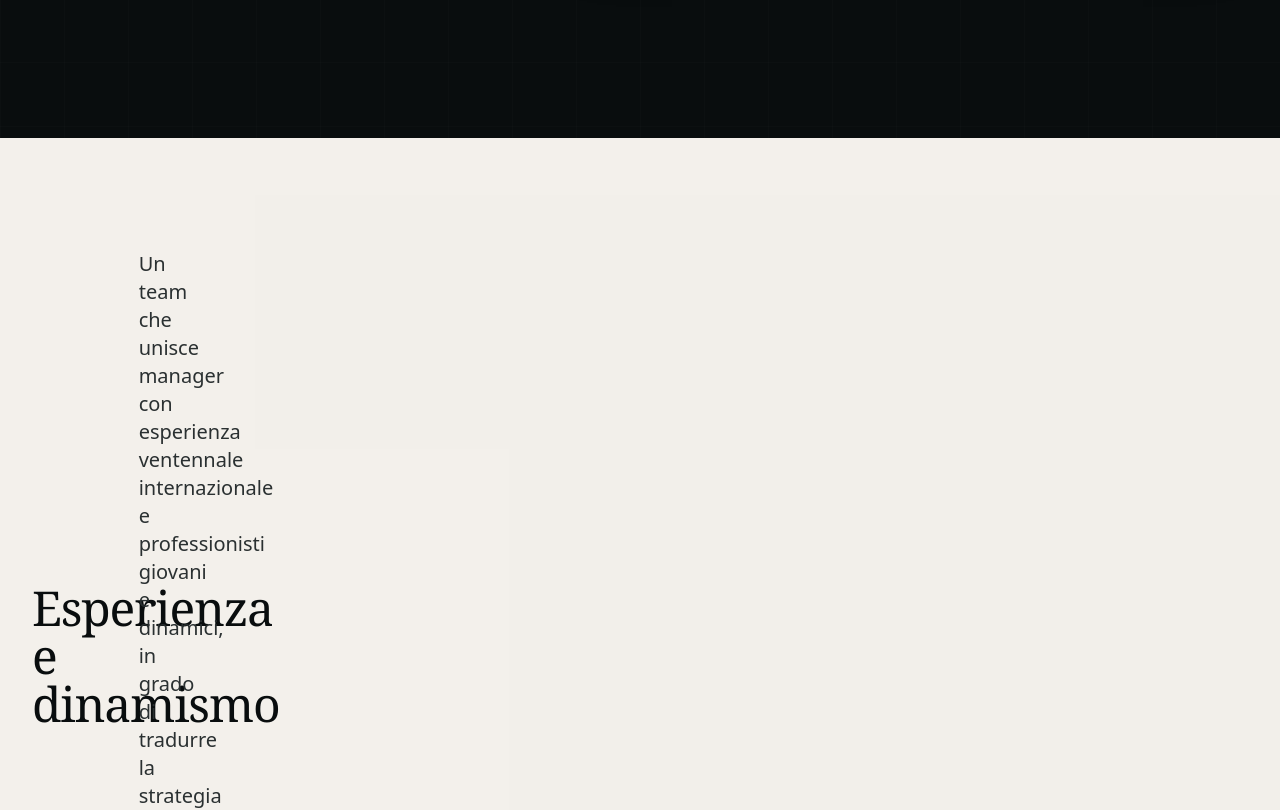
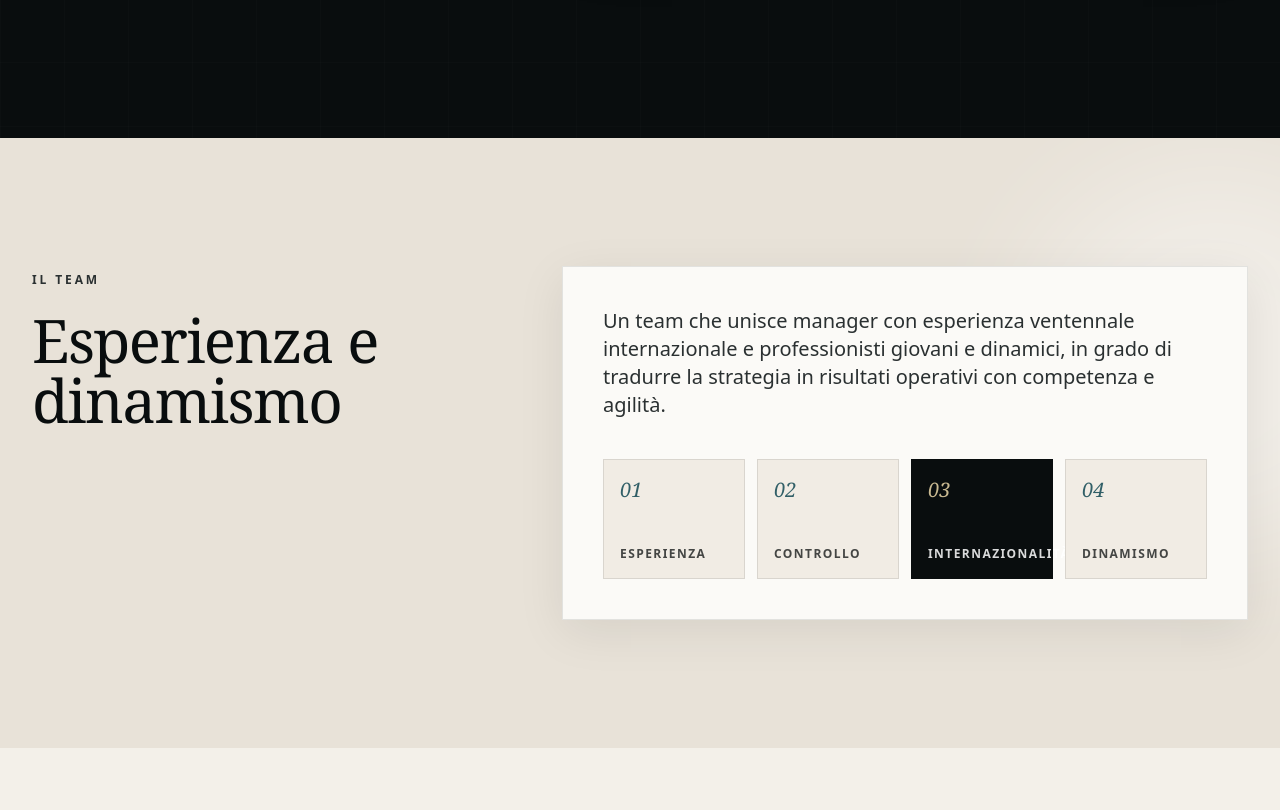
Before and after one commit to gaetanomeli95-lab/Prosperya-site, a Next.js app: page / in a window 1280 px wide. Shown: the part 5140-5950 px from the top of the page. Built offline with nearby package versions, Linux system fonts and the light colour scheme.

Commit message:
design: make experience section dimensional and premium

```diff
--- a/src/components/SectionExperience.tsx
+++ b/src/components/SectionExperience.tsx
@@ -4,27 +4,33 @@ import { home } from '@/data/content';
 import { FadeIn } from './MotionWrapper';
 
 export function SectionExperience() {
+  const items = ['Esperienza', 'Controllo', 'Internazionalità', 'Dinamismo'];
+
   return (
-    <section className="py-20 lg:py-28 bg-stone-warm/30">
-      <div className="max-w-7xl mx-auto px-5 sm:px-6 lg:px-8">
-        <div className="grid grid-cols-1 lg:grid-cols-12 gap-10 lg:gap-16 items-center">
+    <section className="relative overflow-hidden py-24 lg:py-32 bg-[#E8E2D8]">
+      <div className="absolute right-[-8rem] top-8 h-96 w-96 rounded-full bg-white/40 blur-3xl" />
+      <div className="max-w-[1480px] mx-auto px-5 sm:px-6 lg:px-8 relative">
+        <div className="grid grid-cols-1 lg:grid-cols-12 gap-10 lg:gap-14 items-start">
+          <div className="lg:col-span-5">
             <FadeIn>
-            <div className="lg:col-span-5">
-              <h2 className="text-3xl sm:text-4xl lg:text-5xl font-heading text-night leading-tight">
+              <span className="eyebrow text-night/42">Il team</span>
+              <h2 className="mt-5 text-4xl sm:text-5xl lg:text-6xl font-heading text-night leading-[0.98]">
                 {home.experience.title}
               </h2>
+            </FadeIn>
           </div>
-          </FadeIn>
 
-          <FadeIn delay={0.15}>
           <div className="lg:col-span-7">
+            <FadeIn delay={0.12}>
+              <div className="bg-paper border border-night/10 p-7 lg:p-10 shadow-soft">
                 <p className="text-lg lg:text-xl text-anthracite leading-relaxed">
                   {home.experience.text}
                 </p>
-              <div className="mt-8 grid grid-cols-2 sm:grid-cols-4 gap-6">
-                {['Esperienza', 'Controllo', 'Internazionalità', 'Dinamismo'].map((item) => (
-                  <div key={item} className="border-l-2 border-mediterranean pl-4">
-                    <span className="text-sm font-semibold text-night">{item}</span>
+                <div className="mt-10 grid grid-cols-2 gap-3 sm:grid-cols-4">
+                  {items.map((item, i) => (
+                    <div key={item} className={`min-h-[120px] border p-4 flex flex-col justify-between ${i === 2 ? 'bg-night border-night' : 'bg-[#F1ECE4] border-night/10'}`}>
+                      <span className={`font-heading italic text-xl ${i === 2 ? 'text-sand' : 'text-mediterranean'}`}>0{i + 1}</span>
+                      <span className={`text-xs font-semibold uppercase tracking-[0.12em] ${i === 2 ? '!text-white/85' : 'text-night/75'}`}>{item}</span>
                     </div>
                   ))}
                 </div>
@@ -32,6 +38,7 @@ export function SectionExperience() {
             </FadeIn>
           </div>
         </div>
+      </div>
     </section>
   );
 }
```
Lines whose indentation alone changed are shown as unchanged.
